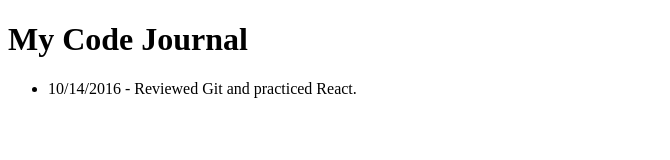
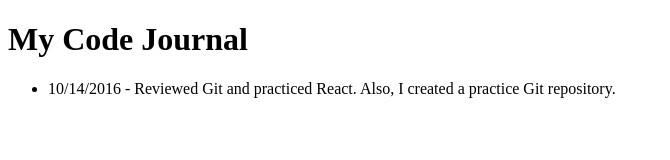
Before and after one commit to pldrake26/git-practice, a plain HTML site: page index.html in a window 1280 px wide. Shown: the whole page, without its empty margins (0-670 px from the left). Drawn offline with Linux system fonts and the light colour scheme.

Commit message:
Updated index.html.

```diff
--- a/index.html
+++ b/index.html
@@ -7,7 +7,7 @@
 <body>
 	<h1>My Code Journal</h1>
 	<ul>
-		<li>10/14/2016 - Reviewed Git and practiced React.</li>
+		<li>10/14/2016 - Reviewed Git and practiced React.  Also, I created a practice Git repository.</li>
 	</ul>
 </body>
 </html>
```
